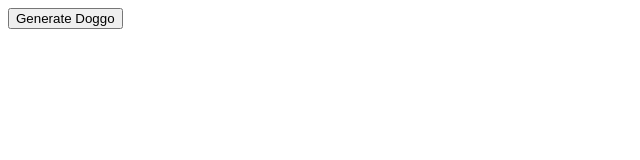
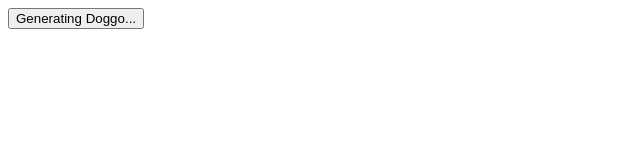
Before and after one commit to jnutterdev/doggo-website-1, a plain HTML site: page index.html in a window 1280 px wide. Both pictures are taken after a click on the button "Generate Doggo". Shown: the full height of the page, 0-640 px from the left. Drawn offline with Linux system fonts and the light colour scheme.

Commit message:
feat(button): Adds click handler

```diff
--- a/index.html
+++ b/index.html
@@ -4,6 +4,7 @@
     <meta charset="UTF-8">
     <meta name="viewport" content="width=device-width, initial-scale=1.0">
     <title>Doggo Website</title>
+    <script defer src="script.js"></script>
 </head>
 <body>
     <button id="generate">
--- /dev/null
+++ b/script.js
@@ -0,0 +1,5 @@
+let button = document.getElementById("generate");
+
+button.addEventListener("click", function() {
+    button.innerHTML = "Generating Doggo...";
+})
```
